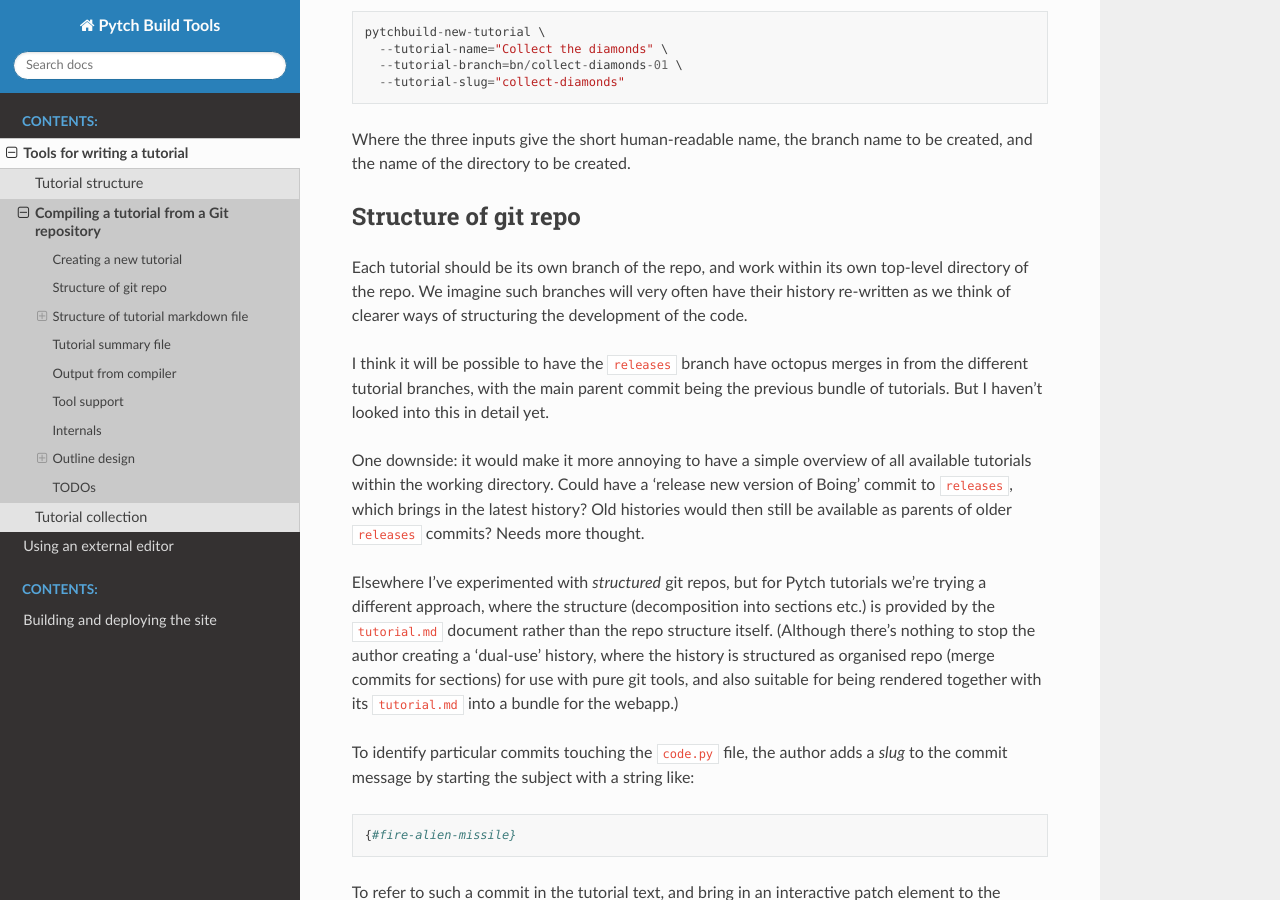
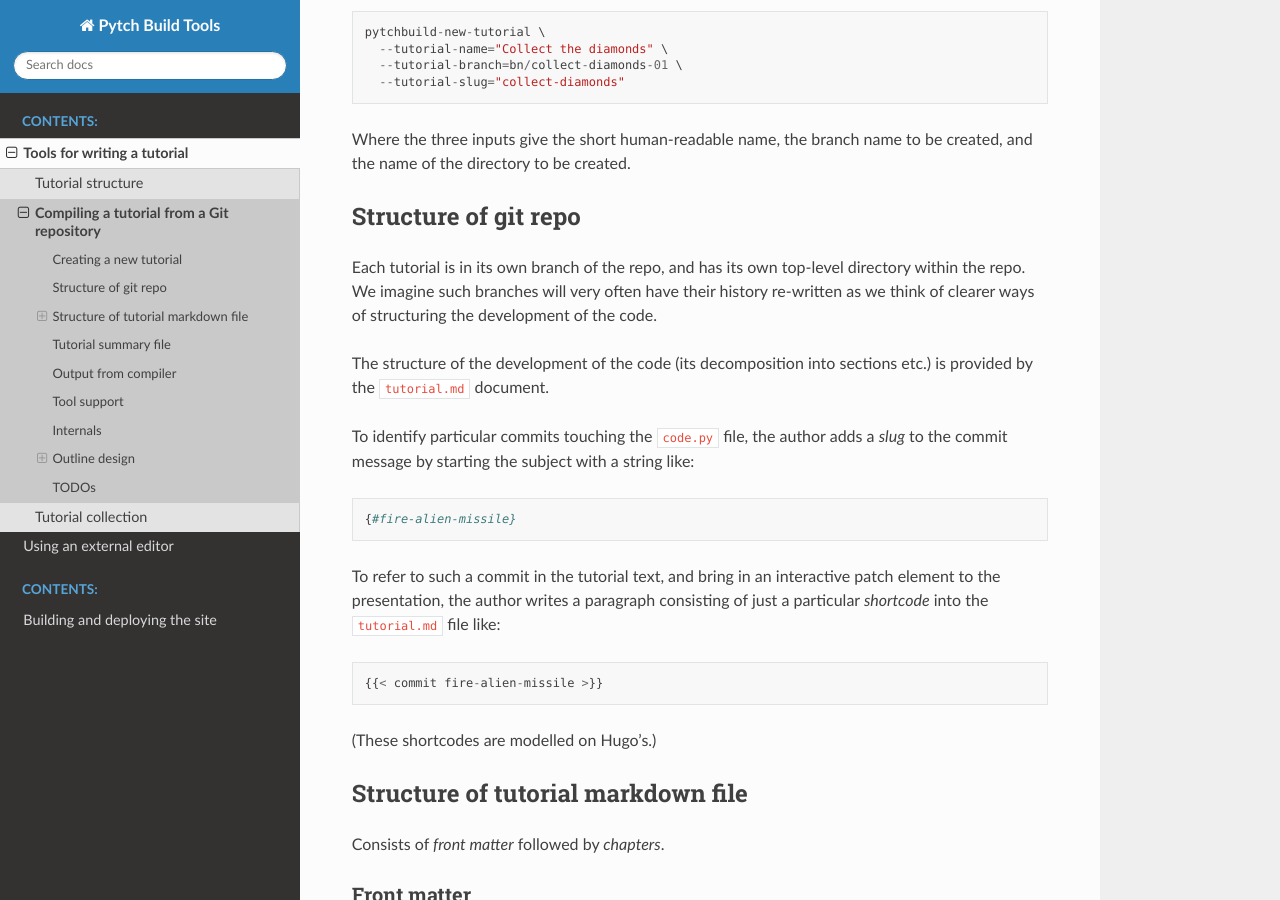
Before and after one commit to pytchlang/pytch-build, a Sphinx documentation site: the page built from doc/source/tutorialcompiler/fromgitrepo.rst, in a window 1280 px wide and 900 px high, scrolled down 302 px. Built offline with Sphinx 7.4.7 and the Read the Docs theme 2.0.0, drawn with Linux system fonts in a browser that asks for light colours.

Commit message:
Remove stale content re repo structure

```diff
--- a/doc/source/tutorialcompiler/fromgitrepo.rst
+++ b/doc/source/tutorialcompiler/fromgitrepo.rst
@@ -21,30 +21,13 @@ name to be created, and the name of the directory to be created.
 Structure of git repo
 ---------------------
 
-Each tutorial should be its own branch of the repo, and work within
-its own top-level directory of the repo.  We imagine such branches
-will very often have their history re-written as we think of clearer
-ways of structuring the development of the code.
+Each tutorial is in its own branch of the repo, and has its own
+top-level directory within the repo.  We imagine such branches will
+very often have their history re-written as we think of clearer ways
+of structuring the development of the code.
 
-I think it will be possible to have the ``releases`` branch have
-octopus merges in from the different tutorial branches, with the main
-parent commit being the previous bundle of tutorials.  But I haven't
-looked into this in detail yet.
-
-One downside: it would make it more annoying to have a simple overview
-of all available tutorials within the working directory.  Could have a
-‘release new version of Boing’ commit to ``releases``, which brings in
-the latest history?  Old histories would then still be available as
-parents of older ``releases`` commits?  Needs more thought.
-
-Elsewhere I've experimented with *structured* git repos, but for Pytch
-tutorials we're trying a different approach, where the structure
-(decomposition into sections etc.) is provided by the ``tutorial.md``
-document rather than the repo structure itself.  (Although there's
-nothing to stop the author creating a ‘dual-use’ history, where the
-history is structured as organised repo (merge commits for sections)
-for use with pure git tools, and also suitable for being rendered
-together with its ``tutorial.md`` into a bundle for the webapp.)
+The structure of the development of the code (its decomposition into
+sections etc.) is provided by the ``tutorial.md`` document.
 
 To identify particular commits touching the ``code.py`` file, the
 author adds a *slug* to the commit message by starting the subject
```
